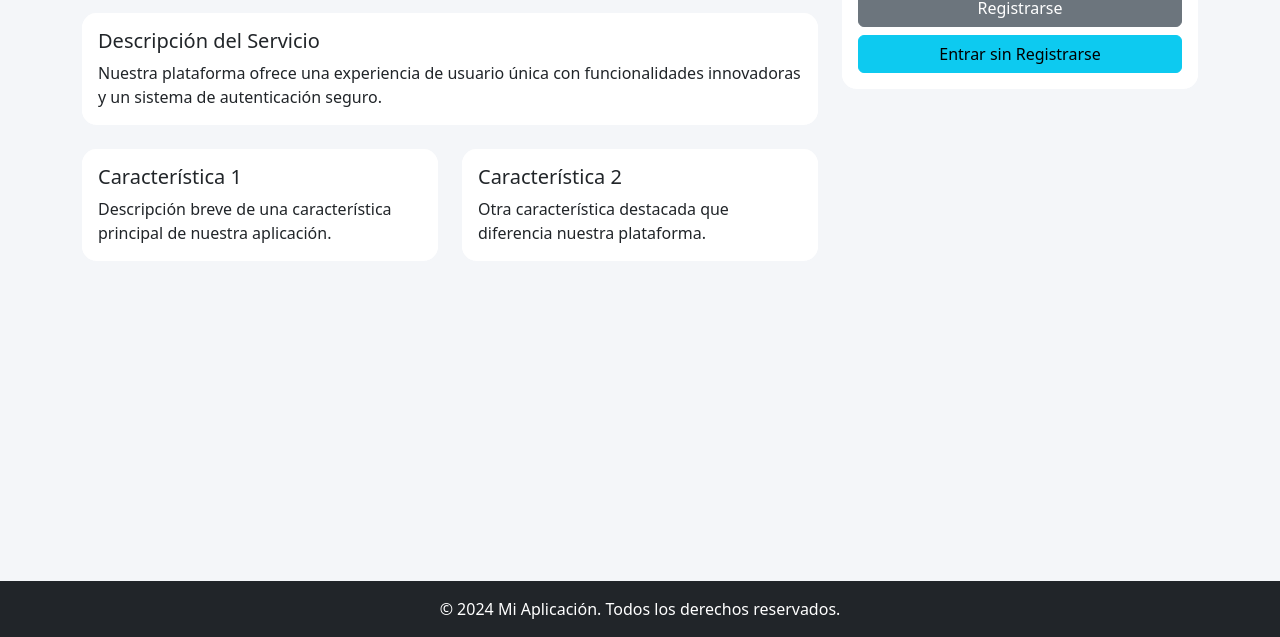
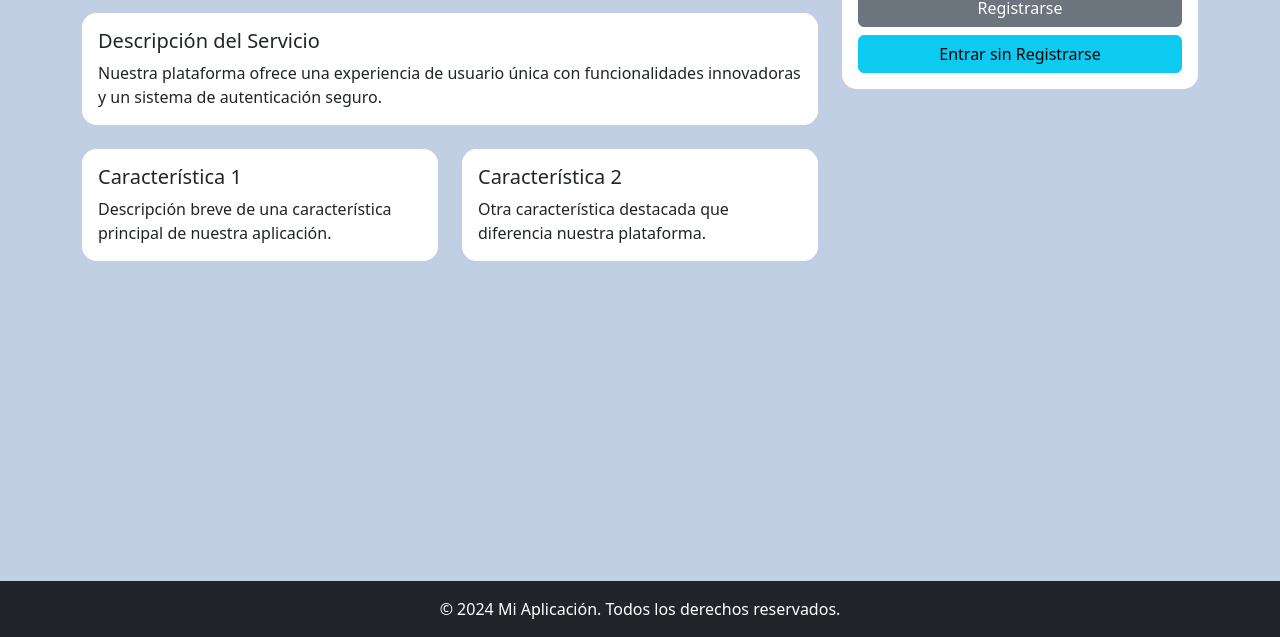
Before and after one commit to lucianok-2/Login, a plain HTML site: page index.html in a window 1280 px wide. Shown: the part 163-800 px from the top of the page. Drawn offline with nearby package versions, Linux system fonts and the light colour scheme.

Commit message:
Proyecto Login

```diff
--- a/css/index.css
+++ b/css/index.css
@@ -1,5 +1,5 @@
 body {
-    background-color: #f4f6f9;
+    background-color: #c1cfe4;
 }
 
 .card {
```
